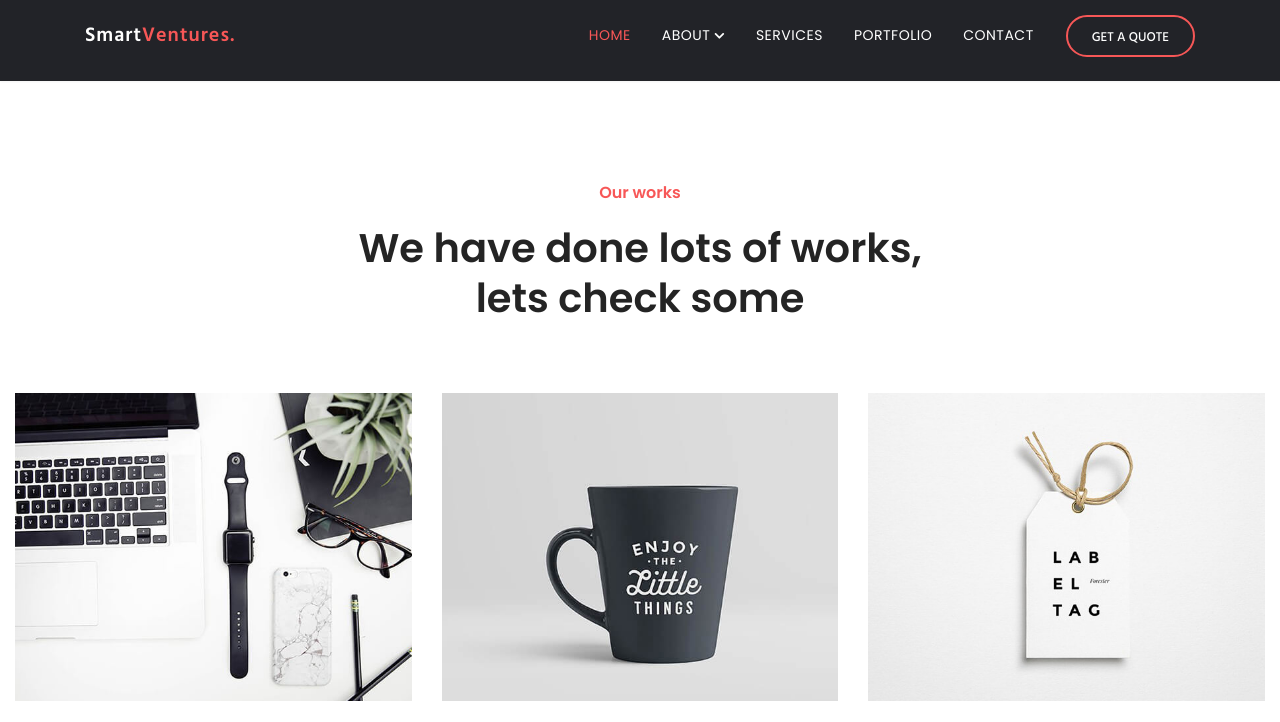
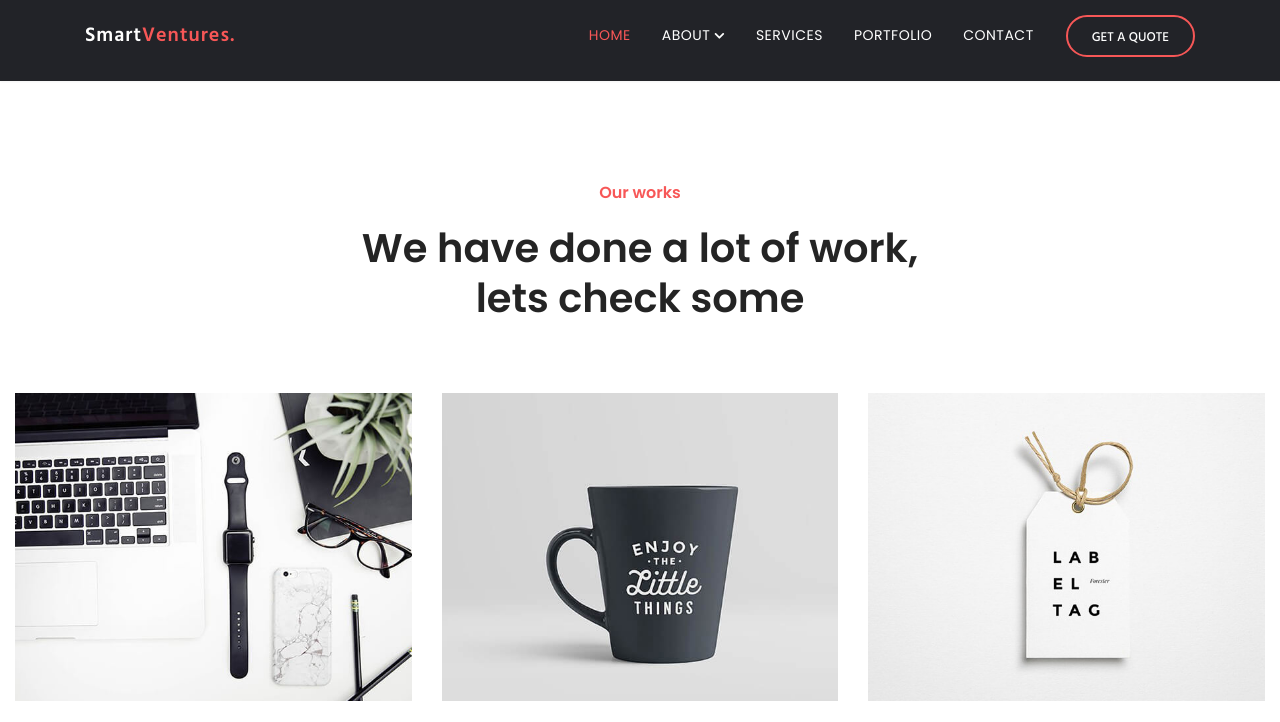
Before and after one commit to Samkiru254/smartventures.io, a plain HTML site: page project.html in a window 1280 px wide. Shown: the part 60-782 px from the top of the page. Drawn offline with Linux system fonts and the light colour scheme; some packages are replaced by stand-ins of ours.

Commit message:
Update project.html

```diff
--- a/project.html
+++ b/project.html
@@ -107,7 +107,7 @@
 			<div class="col-lg-7 text-center">
 				<div class="section-title">
 					<span class="h6 text-color">Our works</span>
-					<h2 class="mt-3 content-title">We have done lots of works, lets check some</h2>
+					<h2 class="mt-3 content-title">We have done a lot of work, lets check some</h2>
 				</div>
 			</div>
 		</div>
```
